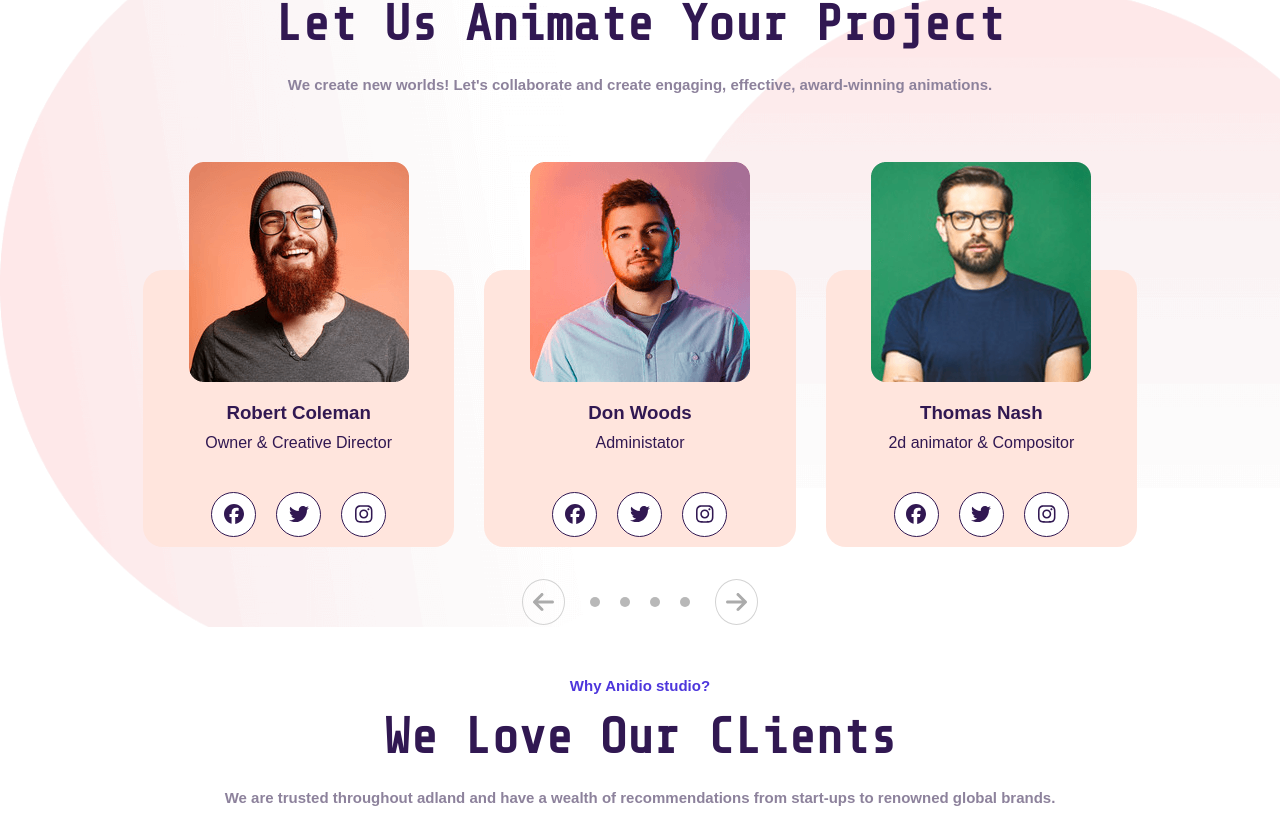
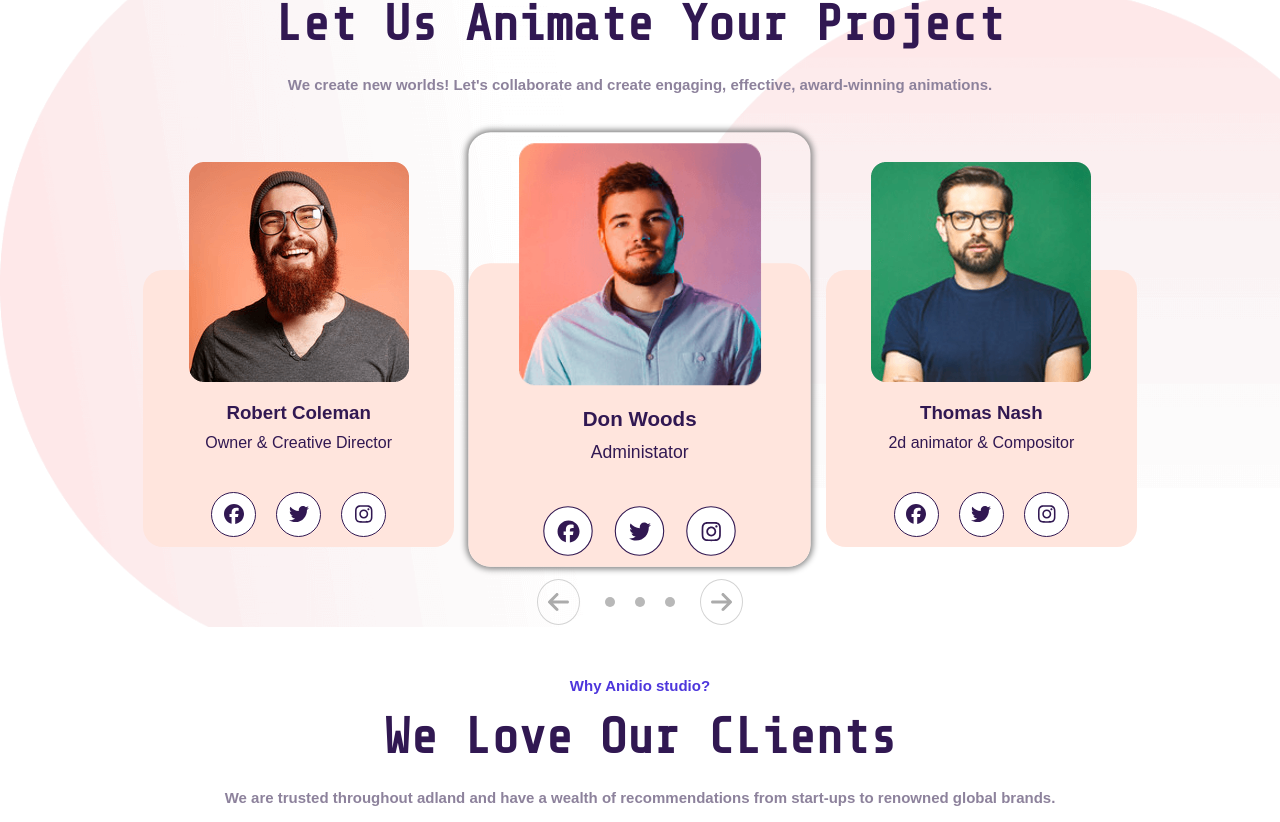
Before and after one commit to gabrielediemmanuele/proj-html-vuejs, a Vue app: page / in a window 1280 px wide. Shown: the part 4500-5322 px from the top of the page. Built offline with nearby package versions, Linux system fonts and the light colour scheme; a web font is replaced by a local one.

Commit message:
feat: add a little slider for team members

```diff
--- a/src/components/sub-components-main/AnidioTeamMembers.vue
+++ b/src/components/sub-components-main/AnidioTeamMembers.vue
@@ -67,7 +67,6 @@ export default {
       <div class="arrow-bubble">
         <font-awesome-icon icon="fa-solid fa-arrow-left" size="xl" />
       </div>
-      <span class="slider-dot"></span>
       <span class="slider-dot"></span>
       <span class="slider-dot"></span>
       <span class="slider-dot"></span>
--- a/src/components/sub-components-main/AnidioTeamMembersCopy.vue
+++ b/src/components/sub-components-main/AnidioTeamMembersCopy.vue
@@ -24,7 +24,50 @@ export default {
           memberRole: "Senior Dev. Full Stack",
         }, */
       ],
+      activeCard: 0,
+      autoplay: false,
     };
+  },
+  //slider methods
+  methods: {
+    goNext() {
+      if (this.activeCard < this.cardMembers.length - 1) {
+        this.activeCard++;
+      } else {
+        this.activeCard = 0;
+      }
+    },
+    goPrev() {
+      if (this.activeCard > 0) {
+        this.activeCard--;
+      } else {
+        this.activeCard = this.cardMembers.length - 1;
+      }
+    },
+
+    clickCard(index) {
+      this.activeCard = index;
+      console.log(index);
+    },
+
+    autoPlay() {
+      if (!this.autoplay) {
+        this.autoplay = setInterval(() => {
+          this.goNext();
+        }, 3000);
+      }
+    },
+
+    autoStop() {
+      if (this.autoplay) {
+        clearInterval(this.autoplay);
+        this.autoplay = true;
+      }
+    },
+  },
+
+  created() {
+    this.autoPlay();
   },
 };
 </script>
@@ -41,9 +84,15 @@ export default {
       >
     </div>
     <!--* members cards cont cont-->
-    <div class="cards-cont">
+    <div class="cards-cont" @mouseOver="autoStop()" @mouseLeave="autoPlay()">
       <!--!  card cont  -->
-      <div class="card" v-for="member in cardMembers" :key="memberName">
+      <div
+        class="card"
+        v-for="(member, index) in cardMembers"
+        :key="memberName"
+        @click="clickCard(index)"
+        :class="index == activeCard ? 'active' : ''"
+      >
         <img :src="member.memberImage" :alt="member.memberName" />
         <h3>{{ member.memberName }}</h3>
         <span>{{ member.memberRole }}</span>
@@ -64,14 +113,12 @@ export default {
     </div>
     <!--* slider arrows-->
     <div class="arrows-cont">
-      <div class="arrow-bubble">
+      <div class="arrow-bubble" @click="goPrev()">
         <font-awesome-icon icon="fa-solid fa-arrow-left" size="xl" />
       </div>
-      <span class="slider-dot"></span>
-      <span class="slider-dot"></span>
-      <span class="slider-dot"></span>
-      <span class="slider-dot"></span>
-      <div class="arrow-bubble">
+      <span class="slider-dot" v-for="index in cardMembers"></span>
+
+      <div class="arrow-bubble" @click="goNext()">
         <font-awesome-icon icon="fa-solid fa-arrow-right" size="xl" />
       </div>
     </div>
@@ -117,6 +164,14 @@ export default {
   }
 }
 
+.active {
+  transform: scale(1.1);
+  box-shadow: 0px 0px 6px 2px gray;
+  transition: 1s;
+}
+.orangeDot {
+  background-color: $orange_color;
+}
 //cards
 .cards-cont {
   width: 80%;
@@ -135,7 +190,7 @@ export default {
     flex-direction: column;
     justify-content: space-around;
     align-items: center;
-
+    border-radius: 20px;
     position: relative;
 
     //card > background
```
